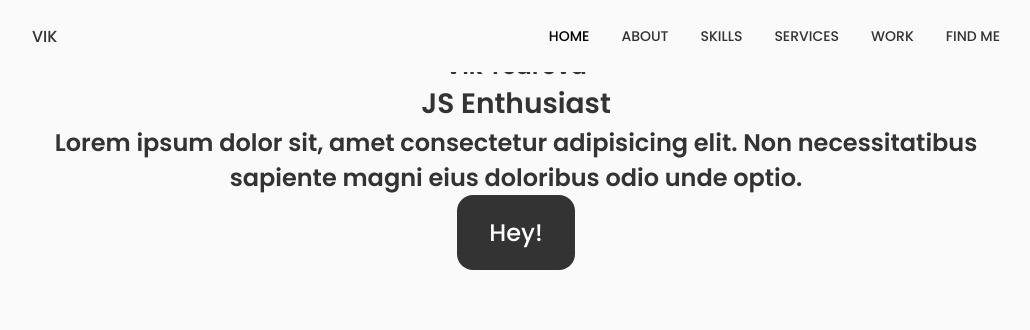
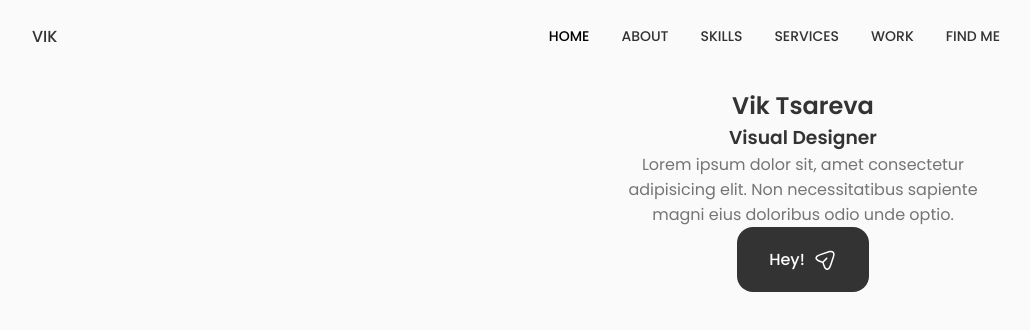
Before and after one commit to vikdts/fantastic-octo-guacamole, a React (Create React App) app in the folder resume/: page / in a window 1280 px wide. Shown: the top 330 px of the page, without its empty margins (124-1154 px from the left). Built offline with nearby package versions, Linux system fonts and the light colour scheme; the HTML template or start-up script is replaced by a standard one.

Commit message:
update data comp

```diff
--- a/resume/src/components/home/data.jsx
+++ b/resume/src/components/home/data.jsx
@@ -1,18 +1,40 @@
-import React from 'react'
+import React from "react";
 
 const Data = () => {
   return (
     <div className="home__data">
-        <h1 className="home__title">Vik Tsareva</h1>
-        <h1>
-            <h3 className="home__subtitle">JS Enthusiast</h3>
-            <p className="home__description">Lorem ipsum dolor sit,
+      <h1 className="home__title">
+      Vik Tsareva
+      </h1>
+      <h3 className="home__subtitle">Visual Designer</h3>
+      <p className="home__description">
+        Lorem ipsum dolor sit,
                 amet consectetur adipisicing elit. Non necessitatibus
-                sapiente magni eius doloribus odio unde optio.</p>
-            <a href="#findme" className="button button--flex">Hey!</a>
-        </h1>
+                sapiente magni eius doloribus odio unde optio.
+      </p>
+
+      <a href="#contact" className="button button--flex">
+        Hey!
+        <svg
+          class="button__icon"
+          xmlns="http://www.w3.org/2000/svg"
+          width="24"
+          height="24"
+          viewBox="0 0 24 24"
+          fill="none"
+        >
+          <path
+            d="M14.2199 21.9352C13.0399 21.9352 11.3699 21.1052 10.0499 17.1352L9.32988 14.9752L7.16988 14.2552C3.20988 12.9352 2.37988 11.2652 2.37988 10.0852C2.37988 8.91525 3.20988 7.23525 7.16988 5.90525L15.6599 3.07525C17.7799 2.36525 19.5499 2.57525 20.6399 3.65525C21.7299 4.73525 21.9399 6.51525 21.2299 8.63525L18.3999 17.1252C17.0699 21.1052 15.3999 21.9352 14.2199 21.9352ZM7.63988 7.33525C4.85988 8.26525 3.86988 9.36525 3.86988 10.0852C3.86988 10.8052 4.85988 11.9052 7.63988 12.8252L10.1599 13.6652C10.3799 13.7352 10.5599 13.9152 10.6299 14.1352L11.4699 16.6552C12.3899 19.4352 13.4999 20.4252 14.2199 20.4252C14.9399 20.4252 16.0399 19.4352 16.9699 16.6552L19.7999 8.16525C20.3099 6.62525 20.2199 5.36525 19.5699 4.71525C18.9199 4.06525 17.6599 3.98525 16.1299 4.49525L7.63988 7.33525Z"
+            fill="var(--container-color)"
+          ></path>
+          <path
+            d="M10.11 14.7052C9.92005 14.7052 9.73005 14.6352 9.58005 14.4852C9.29005 14.1952 9.29005 13.7152 9.58005 13.4252L13.16 9.83518C13.45 9.54518 13.93 9.54518 14.22 9.83518C14.51 10.1252 14.51 10.6052 14.22 10.8952L10.64 14.4852C10.5 14.6352 10.3 14.7052 10.11 14.7052Z"
+            fill="var(--container-color)"
+          ></path>
+        </svg>
+      </a>
     </div>
-  )
-}
+  );
+};
 
-export default Data
+export default Data;
--- a/resume/src/components/home/home.css
+++ b/resume/src/components/home/home.css
@@ -0,0 +1,6 @@
+.home__content {
+    grid-template-columns: 116px repeat(2, 1fr);
+    padding-top: 5.5rem;
+    column-gap: 2rem;
+    align-items: center;
+  }
--- a/resume/src/components/home/home.jsx
+++ b/resume/src/components/home/home.jsx
@@ -1,6 +1,6 @@
-import React from 'react'
+import React from 'react';
 import "./home.css";
-import Social from '../../social';
+import Social from './social';
 import Data from './data';
 
 const Home = () => {
--- /dev/null
+++ b/resume/src/components/home/social.jsx
@@ -0,0 +1,25 @@
+import React from "react";
+
+const Social = () => {
+  return (
+    <div className="home__social">
+      <a
+        href="https://github.com/vikdts"
+        className="home__social-icon"
+        target="_blank"
+      >
+        <i className="uil uil-github-alt"></i>
+      </a>
+
+      <a
+        href="https://www.linkedin.com/in/viktoriya-tsareva-b963b3118/?originalSubdomain=bg"
+        className="home__social-icon"
+        target="_blank"
+      >
+        <i className="uil uil-linkedin-alt"></i>
+      </a>
+    </div>
+  );
+};
+
+export default Social;
--- a/resume/src/social.jsx
+++ /dev/null
@@ -1,17 +0,0 @@
-import React from 'react'
-
-const Social = () => {
-  return (
-    <div className="home__social">
-        <a href="https://github.com/vikdts" className="home__social-icon" target="_blank">
-        <i class='uil uil-github-alt'></i>
-        </a>
-        <a href="https://www.linkedin.com/feed/?trk=guest_homepage-basic_google-one-tap-submit" className="home__social-icon" target="_blank">
-            <i class='uil uil-github-alt'></i>
-        </a>
-
-    </div>
-  )
-}
-
-export default Social
```
